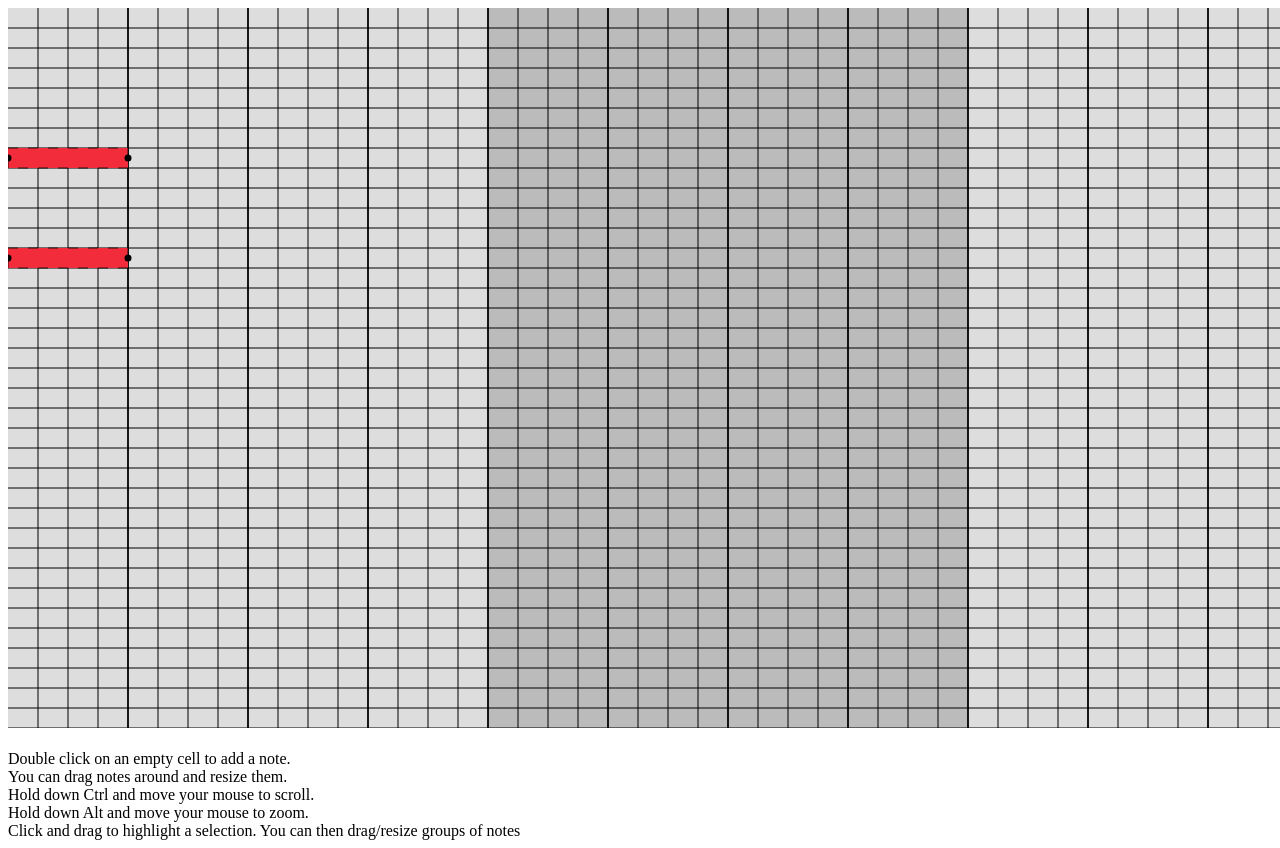
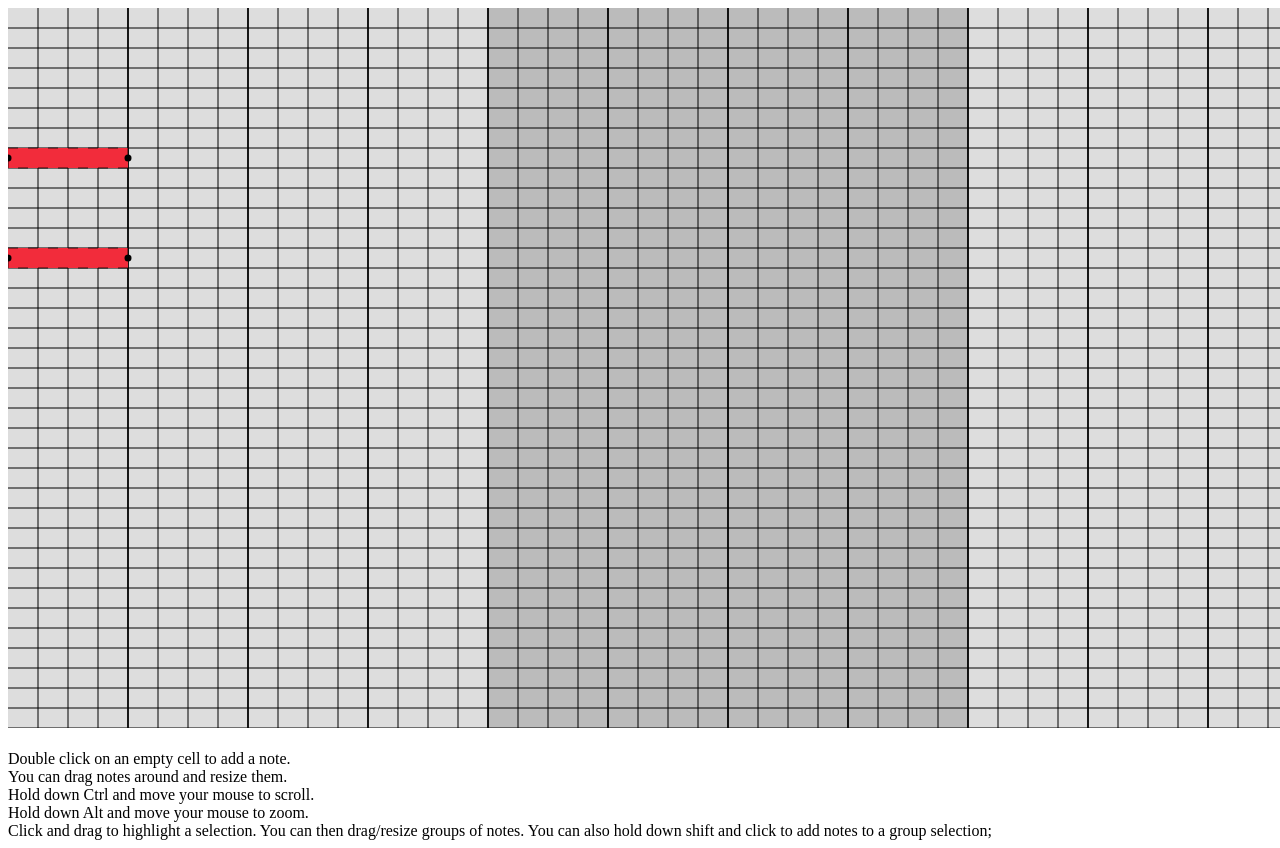
Before and after one commit to AvneeshSarwate/powerPianoRoll, a plain HTML site: page index.html in a window 1280 px wide. Drawn offline with Linux system fonts and the light colour scheme.

Commit message:
directions update

```diff
--- a/index.html
+++ b/index.html
@@ -23,7 +23,7 @@
         <br>
         Hold down Alt and move your mouse to zoom.
         <br>
-        Click and drag to highlight a selection. You can then drag/resize groups of notes
+        Click and drag to highlight a selection. You can then drag/resize groups of notes. You can also hold down shift and click to add notes to a group selection;
         <br>
 
     </body>
```
